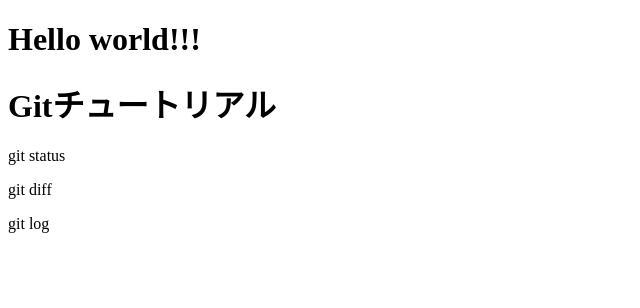
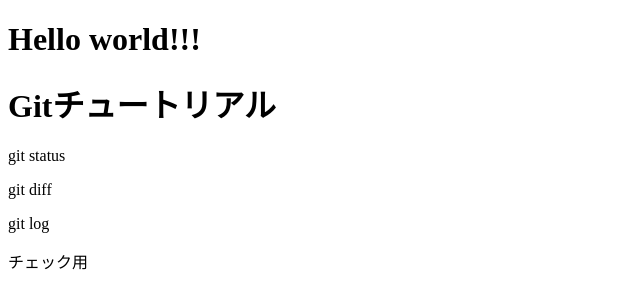
Before and after one commit to hosokawashota/git_tutorial, a plain HTML site: page index.html in a window 1280 px wide. Shown: the full height of the page, 0-640 px from the left. Drawn offline with Linux system fonts and the light colour scheme.

Commit message:
確認用で追記

```diff
--- a/index.html
+++ b/index.html
@@ -15,5 +15,6 @@
 	 <p>git status</p>
 	 <p>git diff</p>
 	 <p>git log</p>
+	 <p>チェック用</p>
  </body>
 </html>
```
